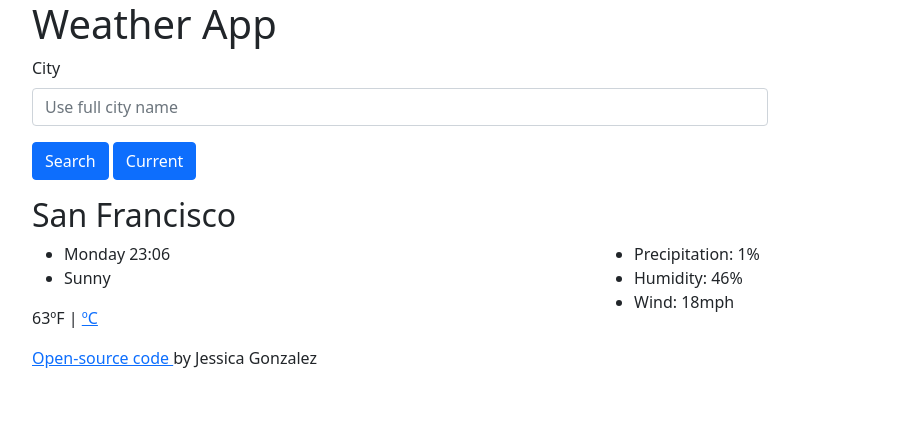
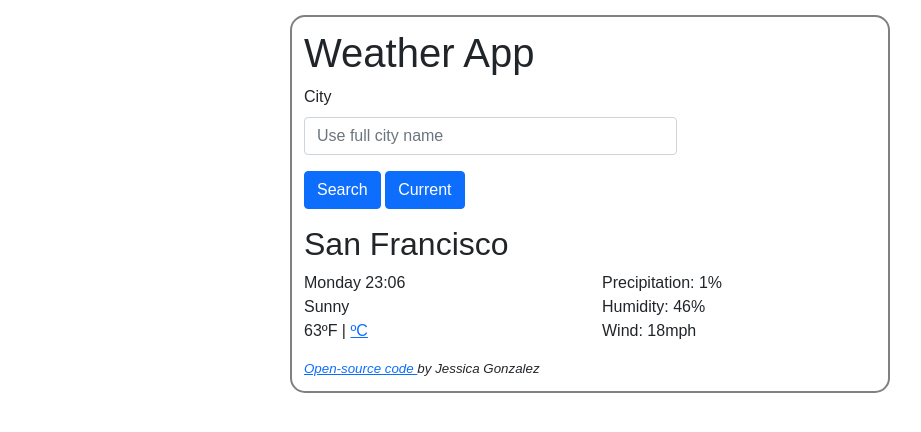
Before and after one commit to jessicago1010/Weather-application, a plain HTML site: page index.html in a window 1280 px wide. Shown: the whole page, without its empty margins (50-971 px from the left). Drawn offline with nearby package versions, Linux system fonts and the light colour scheme.

Commit message:
Fixed CSS link, updated margin, padding, font styles

```diff
--- a/index.html
+++ b/index.html
@@ -10,7 +10,8 @@
       integrity="sha384-eOJMYsd53ii+scO/bJGFsiCZc+5NDVN2yr8+0RDqr0Ql0h+rP48ckxlpbzKgwra6"
       crossorigin="anonymous"
     />
-    <link href="src/styles.css" />
+    <link href="src/styles.css" rel="stylesheet"/>
+
   </head>
 
   <body>
@@ -71,7 +72,11 @@
             </ul>
         </div>
       </div>
-      <footer><a href="https://github.com/jessicago1010/Weather-application" target="_blank"> Open-source code </a> by Jessica Gonzalez </footer>
+      <footer>
+        <a href="https://github.com/jessicago1010/Weather-application" target="_blank">
+          Open-source code </a>
+          by Jessica Gonzalez
+        </footer>
     </div>
     <script src="src/index.js"></script>
   </body>
--- a/src/styles.css
+++ b/src/styles.css
@@ -1,12 +1,21 @@
+body {
+  font-family: Arial, Helvetica, sans-serif;
+}
 ul {
   list-style: none;
   margin: 0;
   padding: 0;
 }
 
-body {
-  margin: 5px;
+footer {
+  font-size: 10pt;
+  font-style: italic;
+}
+
+.weather {
+  margin: 15px auto;
   border: 2px solid gray;
-  padding: 10px;
-  border-radius: 20px;
+  padding: 12px;
+  border-radius: 15px;
+  max-width: 600px;
 }
```
